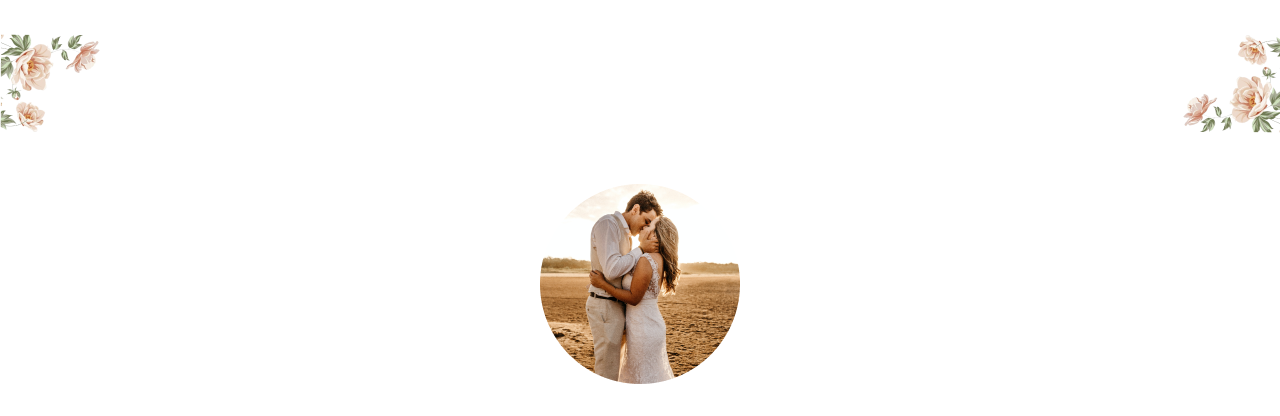
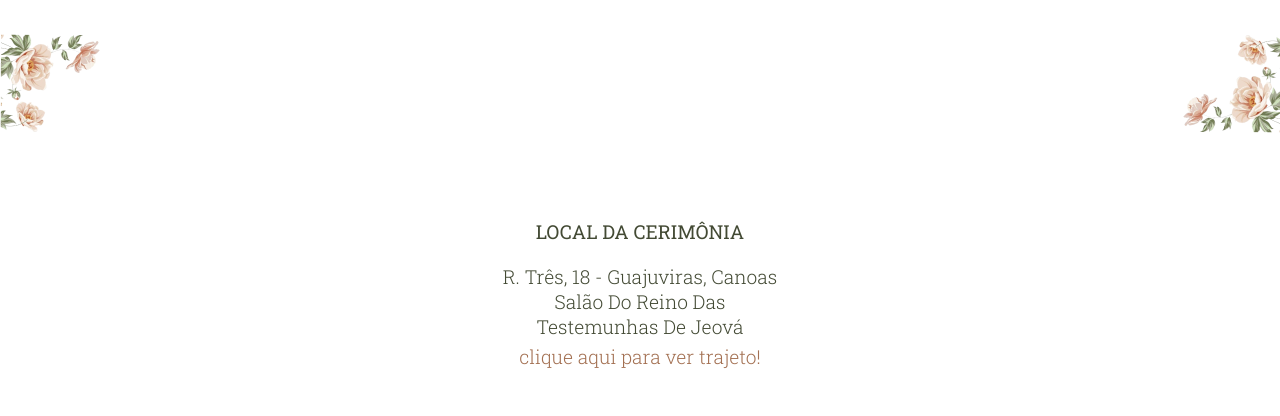
Before and after one commit to NicolasBuen0/convite, a plain HTML site: page index.html in a window 1280 px wide. Shown: the part 702-1118 px from the top of the page. Drawn offline with Linux system fonts and the light colour scheme.

Commit message:
sem foto

```diff
--- a/index.html
+++ b/index.html
@@ -48,7 +48,7 @@
     </div>
 </div>
 <div class="conteudo" id="local">
-    <img src="img/foto.png">
+    <!-- <img src="img/foto.png"> -->
     <div class="local-cerimonia">
         <h2 class="font-1-400-m">Local da cerimônia </h2>
         <p class="size">R. Três, 18 - Guajuviras, Canoas</p>
```
